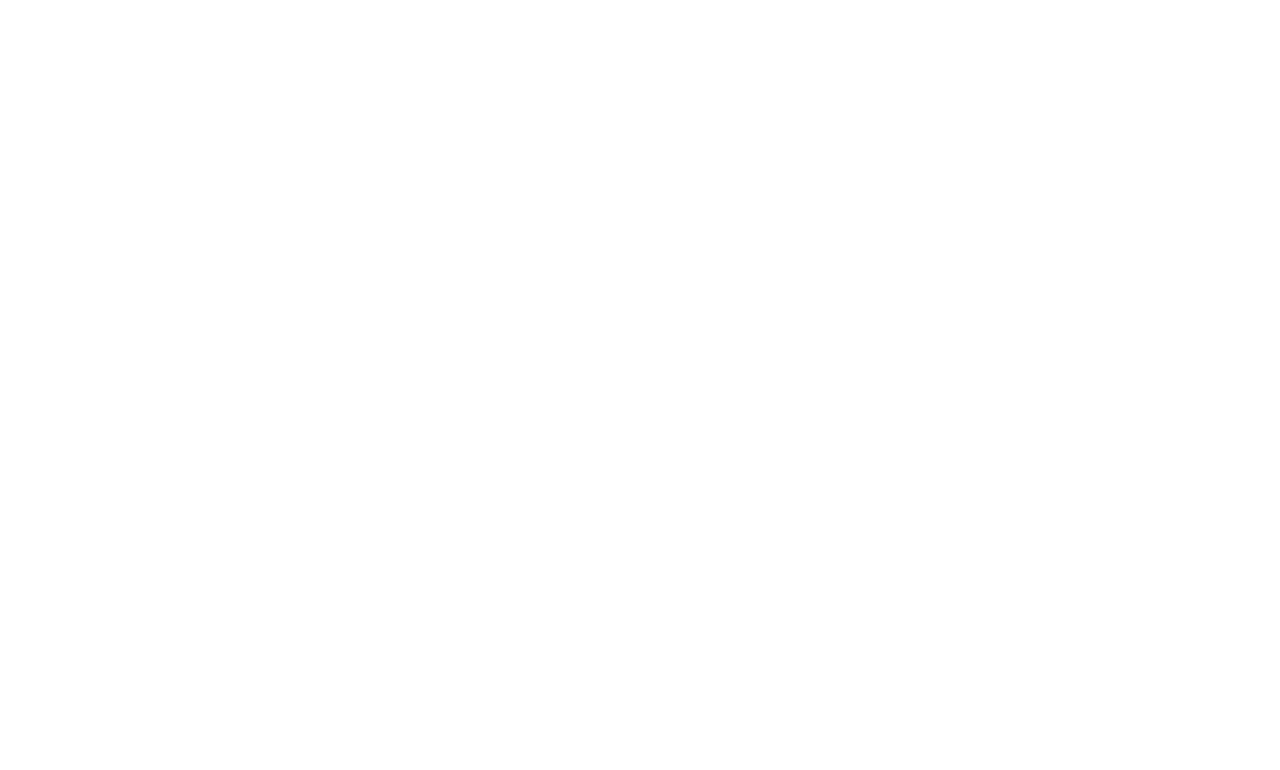
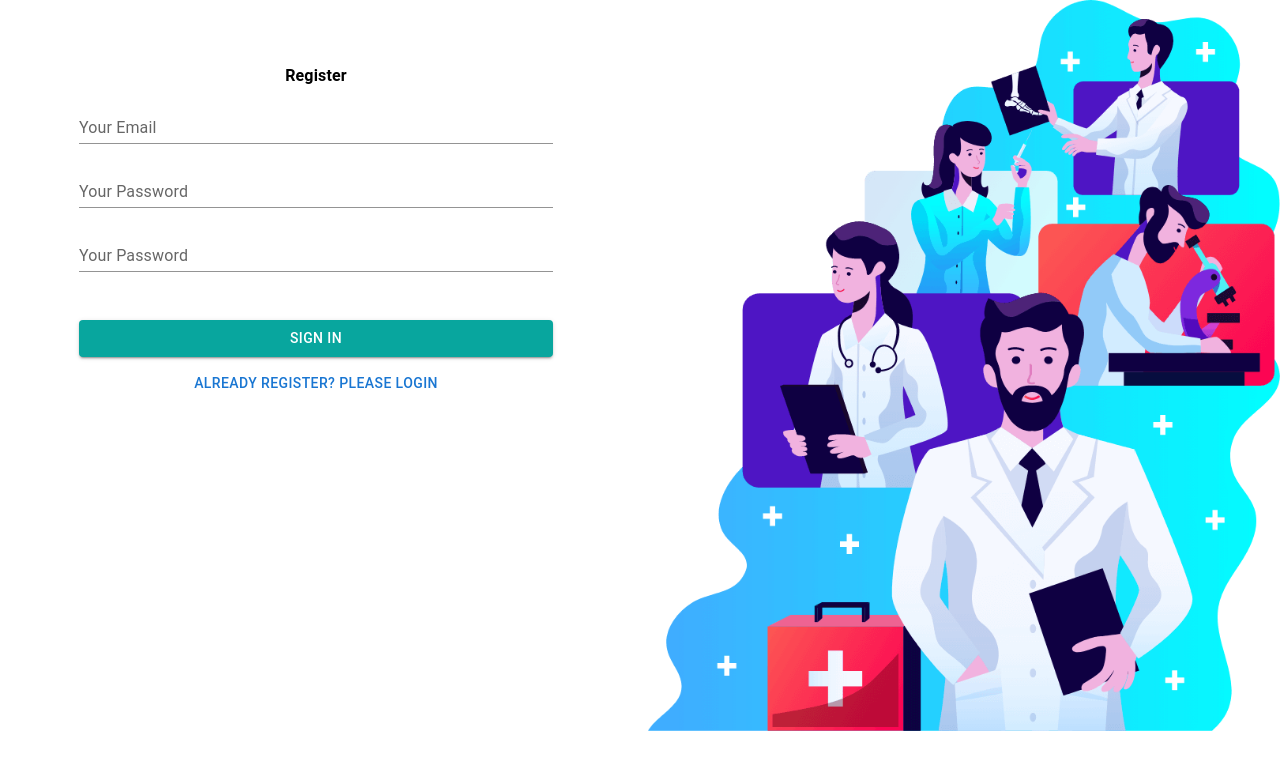
Before and after one commit to mahmudul-11/doctor-portal-client, a React (Create React App) app: page /register in a window 1280 px wide. Shown: the top 770 px of the page. Built offline with nearby package versions, Linux system fonts and the light colour scheme.

Commit message:
Log in and Register Page

```diff
--- a/src/App.js
+++ b/src/App.js
@@ -4,6 +4,8 @@ import Appointments from "./Pages/Appointments/Appointments/Appointments";
 
 
 import Home from "./Pages/Home/Home/Home";
+import Login from "./Pages/Login/Login/Login";
+import Register from "./Pages/Login/Register/Register";
 
 function App() {
   return (
@@ -16,6 +18,12 @@ function App() {
           <Route path='/home'>
             <Home></Home>
           </Route>
+          <Route path='/login'>
+            <Login></Login>
+          </Route>
+          <Route path='/register'>
+            <Register></Register>
+          </Route>
           <Route path='/appointments'>
             <Appointments></Appointments>
           </Route>
--- a/src/Pages/Appointments/Appointments/Appointments.js
+++ b/src/Pages/Appointments/Appointments/Appointments.js
@@ -6,12 +6,12 @@ import AvailableAppointments from '../AvailableAppointments/AvailableAppointment
 const Appointments = () => {
     const [date, setDate] = React.useState(new Date());
     return (
-        <div>
+        <>
             <Navigation></Navigation>
             <AppointmentsHeader date={date} setDate={setDate} />
             <AvailableAppointments date={date} />
 
-        </div>
+        </>
     );
 };
 
--- a/src/Pages/Home/Home/Home.js
+++ b/src/Pages/Home/Home/Home.js
@@ -6,12 +6,12 @@ import Services from '../Services/Services';
 
 const Home = () => {
     return (
-        <div>
+        <>
             <Navigation></Navigation>
             <Banner></Banner>
             <Services></Services>
             <AppointmentBanner></AppointmentBanner>
-        </div>
+        </>
     );
 };
 
--- /dev/null
+++ b/src/Pages/Login/Login/Login.js
@@ -0,0 +1,43 @@
+import { Button, Grid, TextField, Typography } from '@mui/material';
+import React, { useState } from 'react';
+import { NavLink } from 'react-router-dom';
+import login from '../../../images/login.png'
+
+const Login = () => {
+    const [loginData, setLoginData] = useState({})
+    const handleOnChange = e => {
+        const field = e.target.name;
+        const value = e.target.value;
+        const newData = { ...loginData };
+        newData[field] = value;
+        setLoginData(newData);
+        console.log(loginData);
+    }
+    const loginFormSubmitHandler = e => {
+        alert("Sing in ");
+        e.preventDefault();
+    }
+    return (
+        <Grid container spacing={2}>
+            <Grid item xs={12} md={6} lg={6} sx={{ mt: 8 }}>
+                <Typography variant='body1' sx={{ fontWeight: 700 }}>
+                    Login
+                    <form onSubmit={loginFormSubmitHandler}>
+                        <TextField id="standard-basic" label="Your Email" variant="standard" sx={{ width: '75%', m: 1 }} name='email' onChange={handleOnChange} />
+                        <TextField id="standard-basic" label="Your Password" variant="standard" type='password' sx={{ width: '75%', m: 1 }} name='password' onChange={handleOnChange} />
+                        <Button type='submit' variant='contained' sx={{ width: '75%', m: 1, backgroundColor: '#08a69e', mt: 5 }}>Sign In</Button>
+                        <NavLink to='/register'>
+                            <Button variant="text">New user? Register First</Button>
+                        </NavLink>
+                    </form>
+                </Typography>
+            </Grid>
+            <Grid item xs={12} md={6} lg={6}>
+                <img src={login} style={{ width: '100%' }} />
+            </Grid>
+
+        </Grid>
+    );
+};
+
+export default Login;
--- /dev/null
+++ b/src/Pages/Login/Register/Register.js
@@ -0,0 +1,47 @@
+import { Button, Grid, TextField, Typography } from '@mui/material';
+import React, { useState } from 'react';
+import { NavLink } from 'react-router-dom';
+import login from '../../../images/login.png'
+
+const Register = () => {
+    const [loginData, setLoginData] = useState({})
+    const handleOnChange = e => {
+        const field = e.target.name;
+        const value = e.target.value;
+        const newData = { ...loginData };
+        newData[field] = value;
+        setLoginData(newData);
+        console.log(loginData);
+    }
+    const loginFormSubmitHandler = e => {
+        if (loginData.password !== loginData.password2) {
+            return
+        }
+        alert("successful")
+        e.preventDefault();
+    }
+    return (
+        <Grid container spacing={2}>
+            <Grid item xs={12} md={6} lg={6} sx={{ mt: 8 }}>
+                <Typography variant='body1' sx={{ fontWeight: 700 }}>
+                    Register
+                    <form onSubmit={loginFormSubmitHandler}>
+                        <TextField id="standard-basic" label="Your Email" variant="standard" sx={{ width: '75%', m: 1 }} name='email' onChange={handleOnChange} />
+                        <TextField id="standard-basic" label="Your Password" variant="standard" type='password' sx={{ width: '75%', m: 1 }} name='password' onChange={handleOnChange} />
+                        <TextField id="standard-basic" label="Your Password" variant="standard" type='password' sx={{ width: '75%', m: 1 }} name='password2' onChange={handleOnChange} />
+                        <Button type='submit' variant='contained' sx={{ width: '75%', m: 1, backgroundColor: '#08a69e', mt: 5 }}>Sign In</Button>
+                        <NavLink to='/login'>
+                            <Button variant="text">Already Register? Please Login</Button>
+                        </NavLink>
+                    </form>
+                </Typography>
+            </Grid>
+            <Grid item xs={12} md={6} lg={6}>
+                <img src={login} style={{ width: '100%' }} />
+            </Grid>
+
+        </Grid>
+    );
+};
+
+export default Register;
--- a/src/Pages/Shared/Navigation/Navigation.js
+++ b/src/Pages/Shared/Navigation/Navigation.js
@@ -6,7 +6,7 @@ import Typography from '@mui/material/Typography';
 import Button from '@mui/material/Button';
 import IconButton from '@mui/material/IconButton';
 import MenuIcon from '@mui/icons-material/Menu';
-import { Link } from 'react-router-dom';
+import { Link, NavLink } from 'react-router-dom';
 
 const Navigation = () => {
     return (
@@ -28,7 +28,9 @@ const Navigation = () => {
                     <Link to='/appointments'>
                         <Button color="inherit">Appointments</Button>
                     </Link>
-                    <Button color="inherit">Login</Button>
+                    <NavLink to='/login'>
+                        <Button color="inherit">Login</Button>
+                    </NavLink>
                 </Toolbar>
             </AppBar>
         </Box>
```
